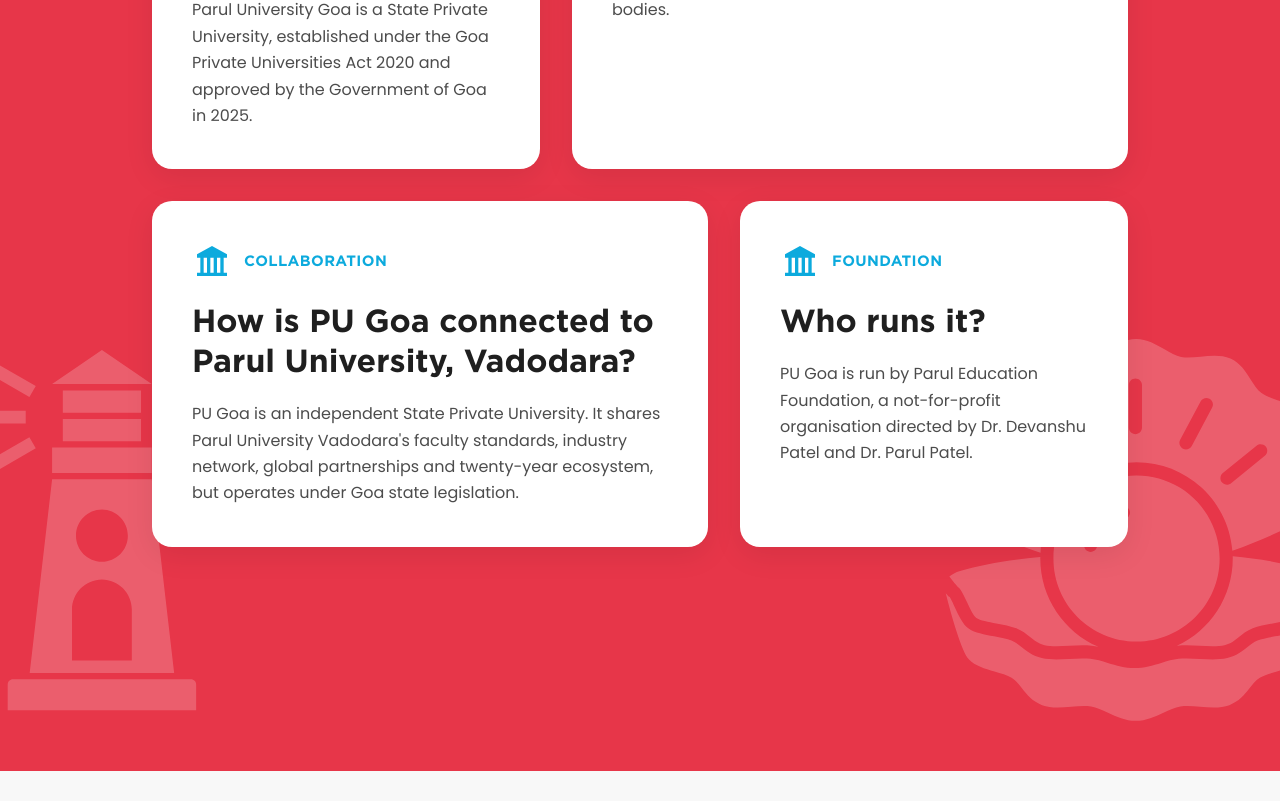
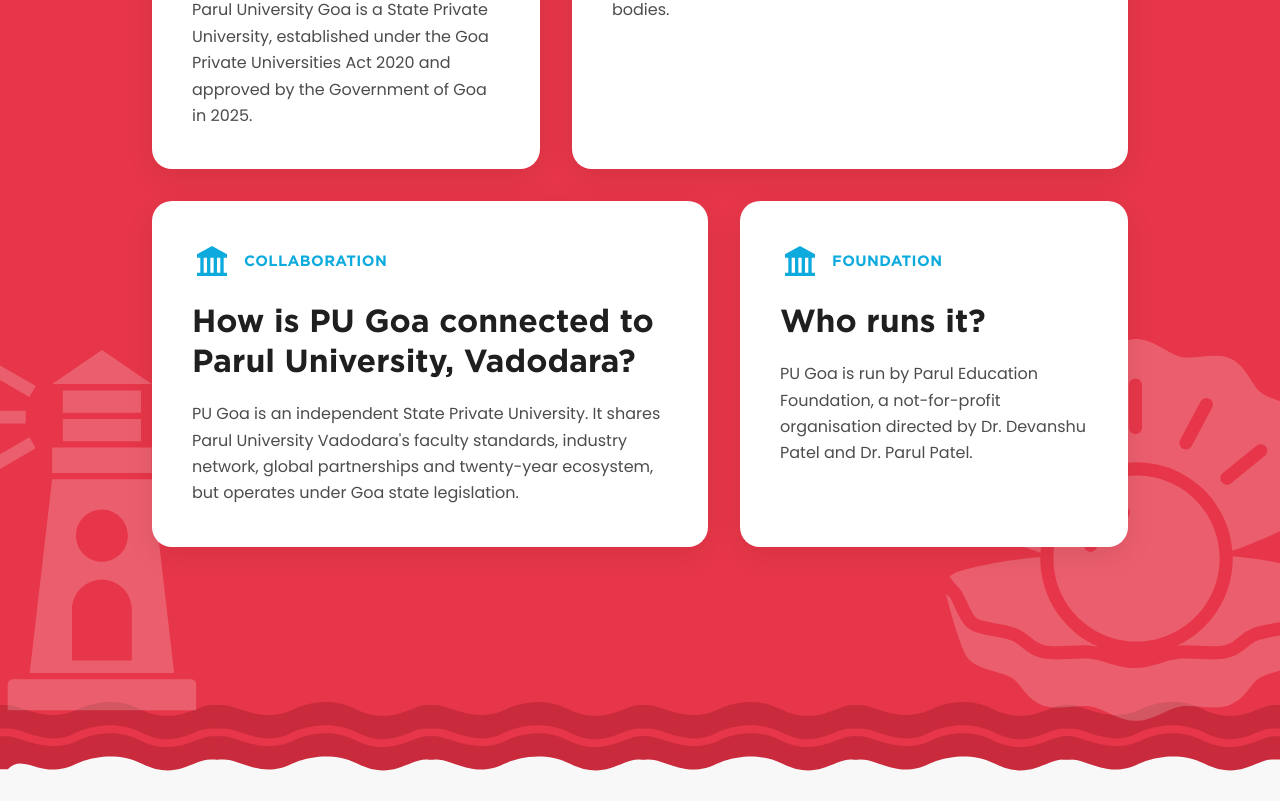
Before and after one commit to Manju-Bharati-Mahto/NextGoa, a Next.js app: page /about in a window 1280 px wide. Shown: the part 11199-12000 px from the top of the page. Built offline with nearby package versions, Linux system fonts and the light colour scheme; no server answers.

Commit message:
feat: restore perfectly proportioned bottom wave to governance section

```diff
--- a/src/components/about/Governance.tsx
+++ b/src/components/about/Governance.tsx
@@ -71,12 +71,17 @@
 
   return (
     <section className="relative overflow-hidden bg-transparent">
-      {/* Solid red background starting below the wave dip */}
-      <div className="absolute inset-x-0 bottom-0 top-[2vw] z-0 bg-[#E73649] pointer-events-none" />
+      {/* Solid red background starting below the top wave dip and ending above the bottom wave dip */}
+      <div className="absolute inset-x-0 bottom-[2vw] top-[2vw] z-0 bg-[#E73649] pointer-events-none" />
 
-      {/* Background wave band perfectly proportioned */}
+      {/* Background wave band perfectly proportioned (Top) */}
       <div className="absolute inset-x-0 top-0 w-full aspect-[1440/75] z-0 pointer-events-none">
         <WaveBandBg band="#E73649" accent="#C92B3C" topOnly={true} />
+      </div>
+
+      {/* Background wave band perfectly proportioned (Bottom) */}
+      <div className="absolute inset-x-0 bottom-0 w-full aspect-[1440/77] z-0 pointer-events-none">
+        <WaveBandBg band="#E73649" accent="#C92B3C" bottomOnly={true} />
       </div>
 
       {/* Decorative Background Graphics */}
--- a/src/components/landing/WaveBand.tsx
+++ b/src/components/landing/WaveBand.tsx
@@ -8,14 +8,20 @@
   band,
   accent,
   topOnly = false,
+  bottomOnly = false,
 }: {
   band: string;
   accent: string;
   topOnly?: boolean;
+  bottomOnly?: boolean;
 }) {
+  let preserveAspectRatio = "none";
+  if (topOnly) preserveAspectRatio = "xMidYMin slice";
+  if (bottomOnly) preserveAspectRatio = "xMidYMax slice";
+
   return (
             <svg
-              preserveAspectRatio={topOnly ? "xMidYMin slice" : "none"}
+              preserveAspectRatio={preserveAspectRatio}
               width="1440"
               height="768"
               viewBox="0 0 1440 768"
```
